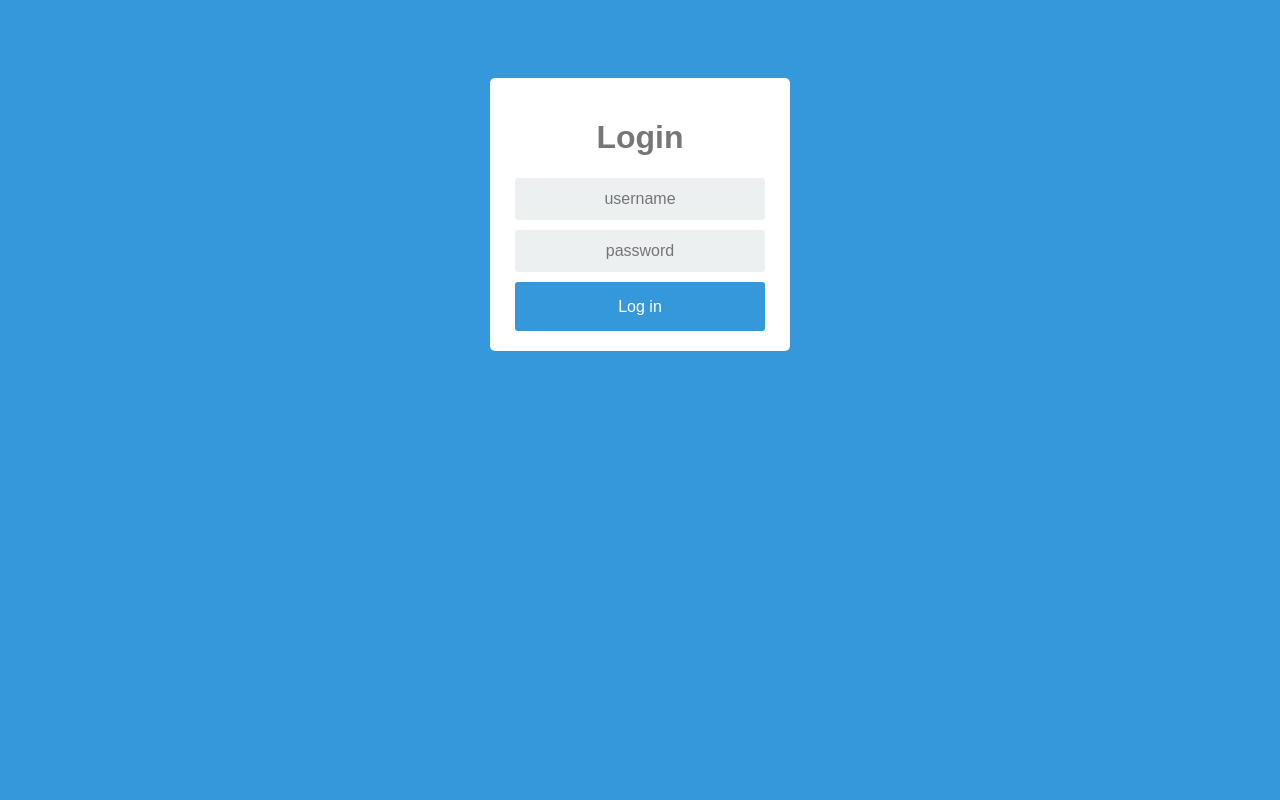
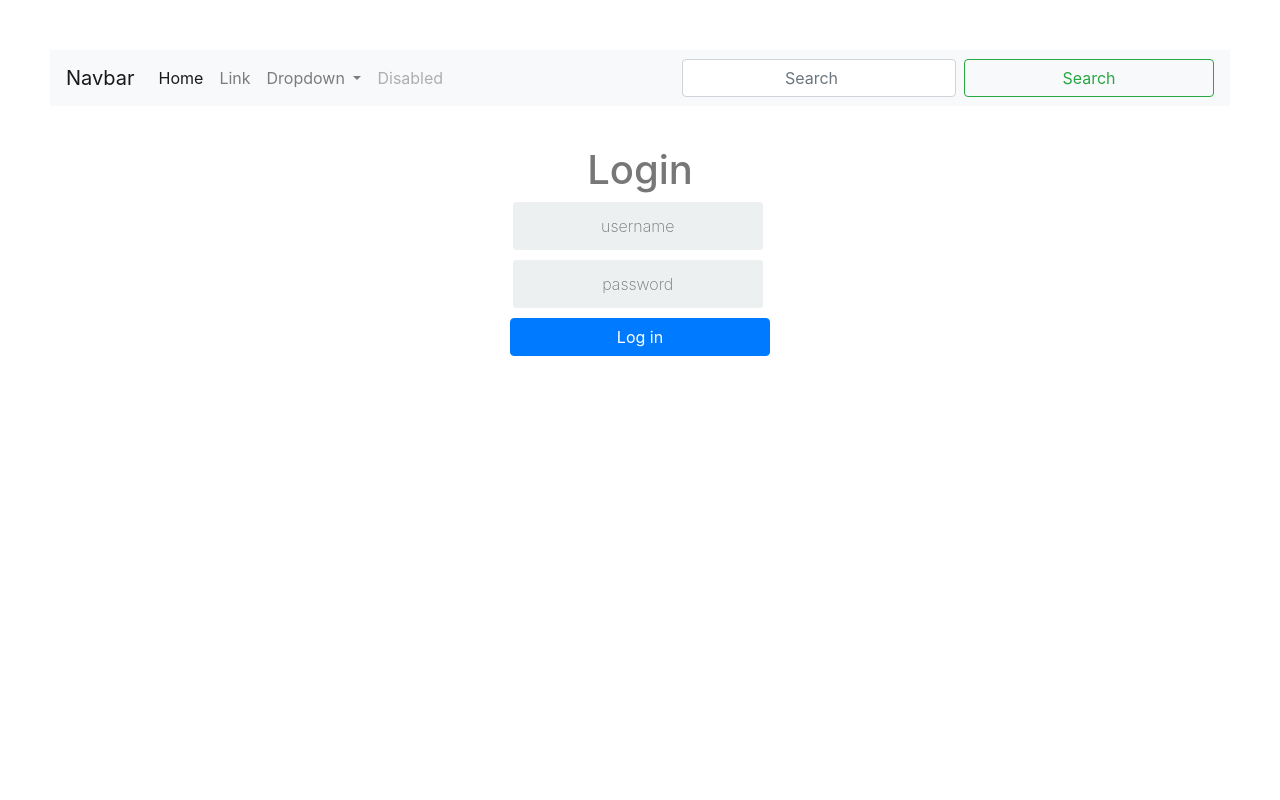
Before and after one commit to ShirazC/CNIT280, a Flask app: page / in a window 1280 px wide. Run offline with Flask 2, Linux system fonts and the light colour scheme; some libraries are stand-ins or nearby versions.

Commit message:
added bootstrap

```diff
--- /dev/null
+++ b/static/users.css
@@ -0,0 +1,5 @@
+body {
+    font-family: Arial;
+    background-color: #3498DB;
+    padding: 50px;
+}
--- a/templates/login.html
+++ b/templates/login.html
@@ -2,12 +2,49 @@
     <head>
 	<title>Datatech Login</title>
 	<meta name="viewport" content="width=device-width, initial-scale=1.0">
-	<link rel="stylesheet" href="/static/style.css" type="text/css">
+	<link rel="stylesheet" href="/static/login.css" type="text/css">
+  <link rel="stylesheet" href="https://stackpath.bootstrapcdn.com/bootstrap/4.3.1/css/bootstrap.min.css" integrity="sha384-ggOyR0iXCbMQv3Xipma34MD+dH/1fQ784/j6cY/iJTQUOhcWr7x9JvoRxT2MZw1T" crossorigin="anonymous">
     </head>
     <body>
 	{% if session['logged_in'] %}
 	You're logged in already!
 	{% else %}
+
+  <nav class="navbar navbar-expand-lg navbar-light bg-light">
+    <a class="navbar-brand" href="#">Navbar</a>
+    <button class="navbar-toggler" type="button" data-toggle="collapse" data-target="#navbarSupportedContent" aria-controls="navbarSupportedContent" aria-expanded="false" aria-label="Toggle navigation">
+         <span class="navbar-toggler-icon"></span>
+    </button>
+
+    <div class="collapse navbar-collapse" id="navbarSupportedContent">
+        <ul class="navbar-nav mr-auto">
+            <li class="nav-item active">
+                <a class="nav-link" href="#">Home <span class="sr-only">(current)</span></a>
+            </li>
+            <li class="nav-item">
+                <a class="nav-link" href="#">Link</a>
+            </li>
+            <li class="nav-item dropdown">
+                <a class="nav-link dropdown-toggle" href="#" id="navbarDropdown" role="button" data-toggle="dropdown" aria-haspopup="true" aria-expanded="false">
+                        Dropdown
+                </a>
+                <div class="dropdown-menu" aria-labelledby="navbarDropdown">
+                    <a class="dropdown-item" href="#">Action</a>
+                    <a class="dropdown-item" href="#">Another action</a>
+                    <div class="dropdown-divider"></div>
+                    <a class="dropdown-item" href="#">Something else here</a>
+                </div>
+            </li>
+            <li class="nav-item">
+                <a class="nav-link disabled" href="#">Disabled</a>
+            </li>
+        </ul>
+        <form class="form-inline my-2 my-lg-0">
+            <input class="form-control mr-sm-2" type="search" placeholder="Search" aria-label="Search">
+            <button class="btn btn-outline-success my-2 my-sm-0" type="submit">Search</button>
+        </form>
+    </div>
+  </nav>
 	<form action="/login" method="POST">
 	    <div class="login">
 		<div class="login-screen">
```
Also changed, not shown: templates/users.html (+39 -0 lines), static/login.css (renamed from static/style.css).
